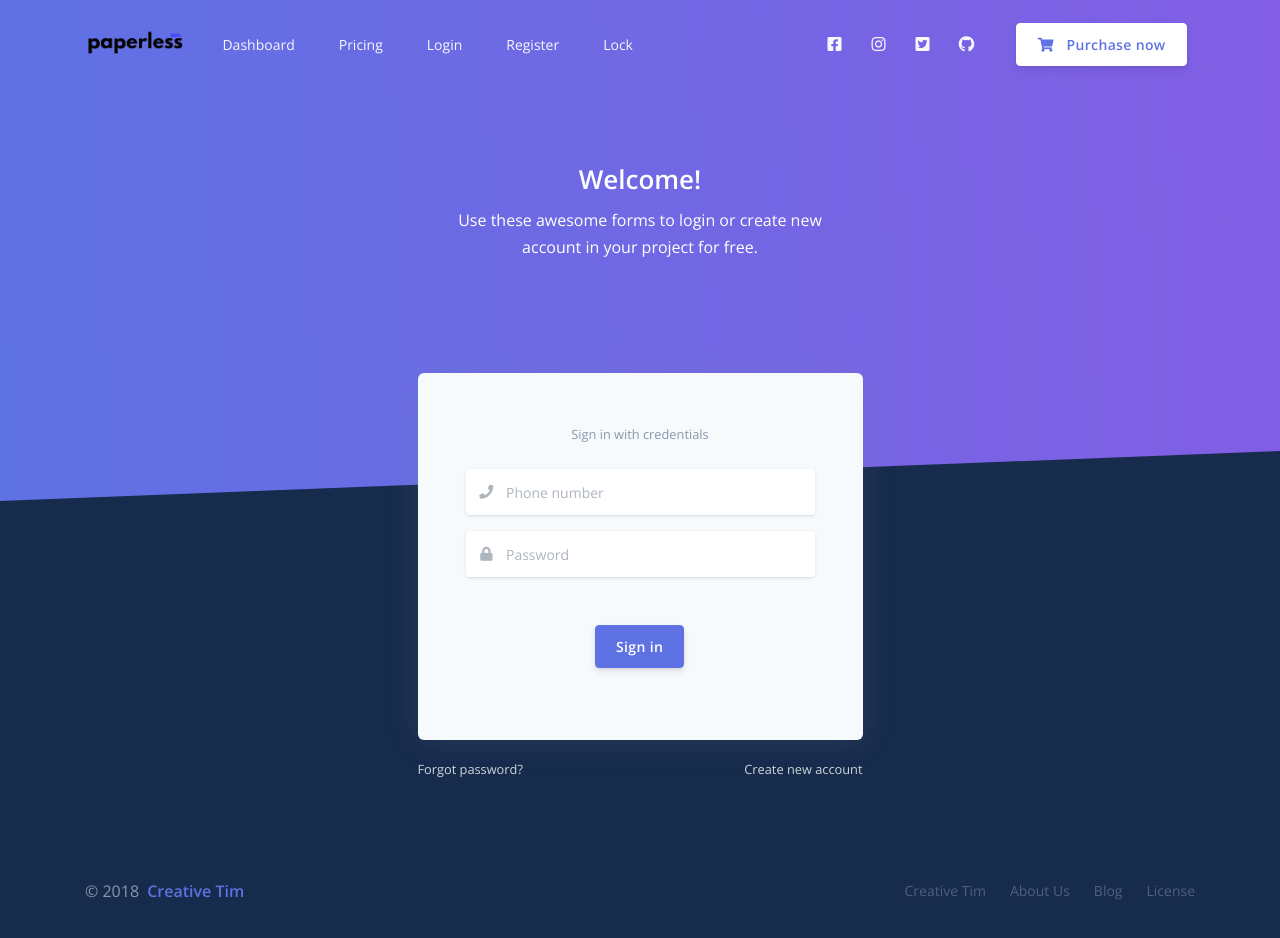
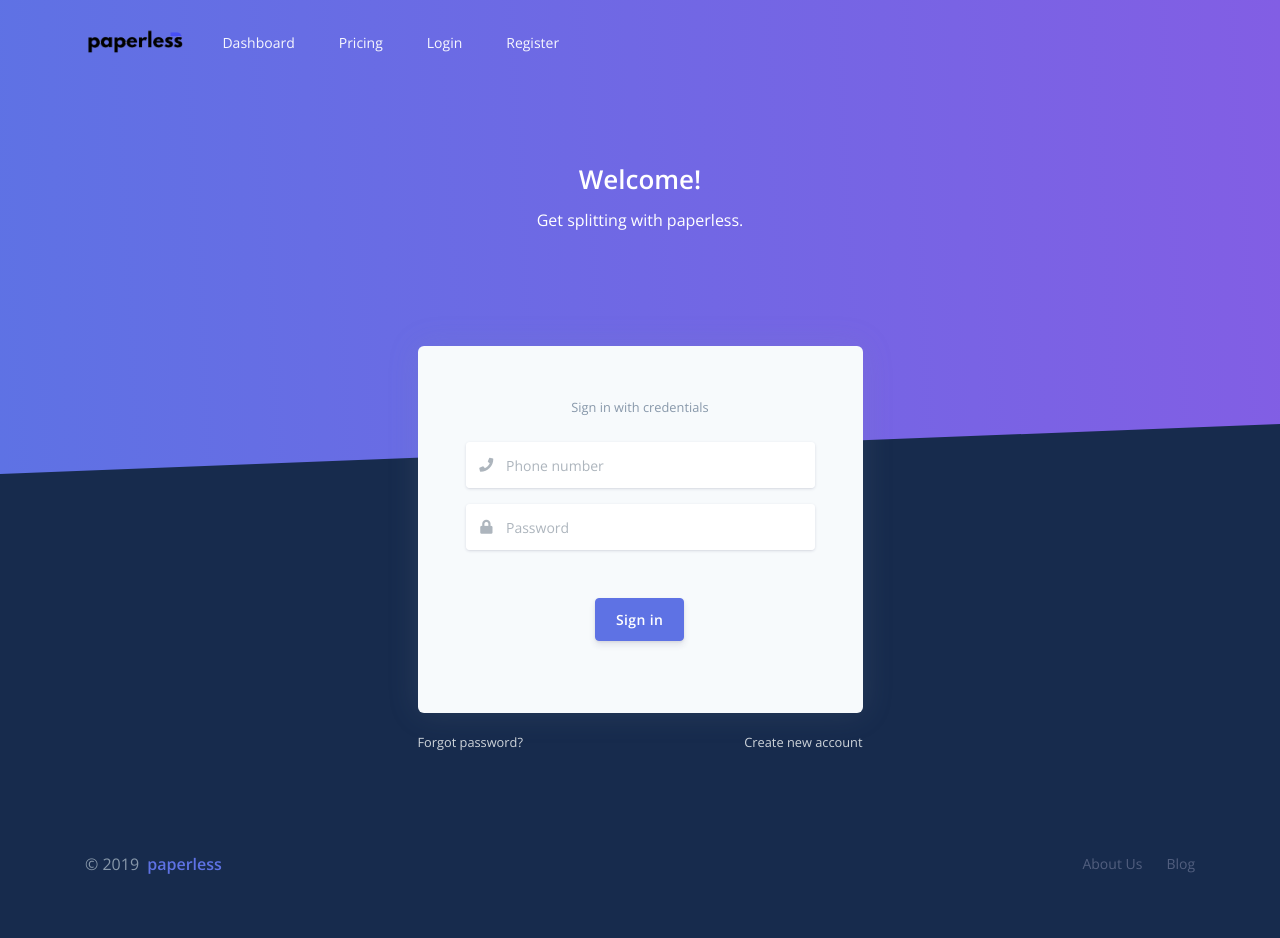
Before and after one commit to Connarts/paperless, a website: page login.html in a window 1280 px wide. Drawn offline with nearby package versions, Linux system fonts and the light colour scheme; files that its build step writes are made by us from their sources; files whose address does not match are found by name.

Commit message:
Started cleaning up the login

```diff
--- a/login.html
+++ b/login.html
@@ -11,25 +11,29 @@
   <!-- Canonical SEO -->
   <link rel="canonical" href="https://www.creative-tim.com/product/argon-dashboard-pro" />
   <!--  Social tags      -->
-  <meta name="keywords" content="dashboard, bootstrap 4 dashboard, bootstrap 4 design, bootstrap 4 system, bootstrap 4, bootstrap 4 uit kit, bootstrap 4 kit, argon, argon ui kit, creative tim, html kit, html css template, web template, bootstrap, bootstrap 4, css3 template, frontend, responsive bootstrap template, bootstrap ui kit, responsive ui kit, argon dashboard">
+  <meta name="keywords"
+    content="dashboard, bootstrap 4 dashboard, bootstrap 4 design, bootstrap 4 system, bootstrap 4, bootstrap 4 uit kit, bootstrap 4 kit, argon, argon ui kit, creative tim, html kit, html css template, web template, bootstrap, bootstrap 4, css3 template, frontend, responsive bootstrap template, bootstrap ui kit, responsive ui kit, argon dashboard">
   <meta name="description" content="Start your development with a Dashboard for Bootstrap 4.">
   <!-- Schema.org markup for Google+ -->
   <meta itemprop="name" content="Argon - Premium Dashboard for Bootstrap 4 by Creative Tim">
   <meta itemprop="description" content="Start your development with a Dashboard for Bootstrap 4.">
-  <meta itemprop="image" content="https://s3.amazonaws.com/creativetim_bucket/products/137/original/opt_adp_thumbnail.jpg">
+  <meta itemprop="image"
+    content="https://s3.amazonaws.com/creativetim_bucket/products/137/original/opt_adp_thumbnail.jpg">
   <!-- Twitter Card data -->
   <meta name="twitter:card" content="product">
   <meta name="twitter:site" content="@Paperless_ng">
   <meta name="twitter:title" content="Argon - Premium Dashboard for Bootstrap 4 by Creative Tim">
   <meta name="twitter:description" content="Start your development with a Dashboard for Bootstrap 4.">
   <meta name="twitter:creator" content="@Paperless_ng">
-  <meta name="twitter:image" content="https://s3.amazonaws.com/creativetim_bucket/products/137/original/opt_adp_thumbnail.jpg">
+  <meta name="twitter:image"
+    content="https://s3.amazonaws.com/creativetim_bucket/products/137/original/opt_adp_thumbnail.jpg">
   <!-- Open Graph data -->
   <meta property="fb:app_id" content="6559687654634437471">
   <meta property="og:title" content="Argon - Premium Dashboard for Bootstrap 4 by Creative Tim" />
   <meta property="og:type" content="article" />
   <meta property="og:url" content="https://demos.creative-tim.com/argon-dashboard/index.html" />
-  <meta property="og:image" content="https://s3.amazonaws.com/creativetim_bucket/products/137/original/opt_adp_thumbnail.jpg" />
+  <meta property="og:image"
+    content="https://s3.amazonaws.com/creativetim_bucket/products/137/original/opt_adp_thumbnail.jpg" />
   <meta property="og:description" content="Start your development with a Dashboard for Bootstrap 4." />
   <meta property="og:site_name" content="Creative Tim" />
   <!-- Favicon -->
@@ -42,16 +46,19 @@
   <!-- Argon CSS -->
   <link rel="stylesheet" href="css/argon.min.css" type="text/css">
   <!-- Google Tag Manager -->
-  <script>(function(w,d,s,l,i){w[l]=w[l]||[];w[l].push({'gtm.start':
-new Date().getTime(),event:'gtm.js'});var f=d.getElementsByTagName(s)[0],
-j=d.createElement(s),dl=l!='dataLayer'?'&l='+l:'';j.async=true;j.src=
-'https://www.googletagmanager.com/gtm.js?id='+i+dl;f.parentNode.insertBefore(j,f);
-})(window,document,'script','dataLayer','GTM-NKDMSK6');</script>
+  <script>(function (w, d, s, l, i) {
+      w[l] = w[l] || []; w[l].push({
+        'gtm.start':
+          new Date().getTime(), event: 'gtm.js'
+      }); var f = d.getElementsByTagName(s)[0],
+        j = d.createElement(s), dl = l != 'dataLayer' ? '&l=' + l : ''; j.async = true; j.src =
+          'https://www.googletagmanager.com/gtm.js?id=' + i + dl; f.parentNode.insertBefore(j, f);
+    })(window, document, 'script', 'dataLayer', 'GTM-NKDMSK6');</script>
   <!-- End Google Tag Manager -->
 
 
-<link rel="stylesheet" href="https://use.fontawesome.com/releases/v5.8.2/css/all.css"
-  integrity="sha384-oS3vJWv+0UjzBfQzYUhtDYW+Pj2yciDJxpsK1OYPAYjqT085Qq/1cq5FLXAZQ7Ay" crossorigin="anonymous">
+  <link rel="stylesheet" href="https://use.fontawesome.com/releases/v5.8.2/css/all.css"
+    integrity="sha384-oS3vJWv+0UjzBfQzYUhtDYW+Pj2yciDJxpsK1OYPAYjqT085Qq/1cq5FLXAZQ7Ay" crossorigin="anonymous">
   <!-- <link href="https://stackpath.bootstrapcdn.com/bootstrap/4.3.1/css/bootstrap.min.css" rel="stylesheet"
     integrity="sha384-ggOyR0iXCbMQv3Xipma34MD+dH/1fQ784/j6cY/iJTQUOhcWr7x9JvoRxT2MZw1T" crossorigin="anonymous">
   <script src="https://code.jquery.com/jquery-3.4.1.min.js"
@@ -64,7 +71,8 @@ j=d.createElement(s),dl=l!='dataLayer'?'&l='+l:'';j.async=true;j.src=
 
 <body class="bg-default">
   <!-- Google Tag Manager (noscript) -->
-  <noscript><iframe src="https://www.googletagmanager.com/ns.html?id=GTM-NKDMSK6" height="0" width="0" style="display:none;visibility:hidden"></iframe></noscript>
+  <noscript><iframe src="https://www.googletagmanager.com/ns.html?id=GTM-NKDMSK6" height="0" width="0"
+      style="display:none;visibility:hidden"></iframe></noscript>
   <!-- End Google Tag Manager (noscript) -->
   <!-- Navbar -->
   <nav id="navbar-main" class="navbar navbar-horizontal navbar-transparent navbar-main navbar-expand-lg navbar-light">
@@ -72,7 +80,8 @@ j=d.createElement(s),dl=l!='dataLayer'?'&l='+l:'';j.async=true;j.src=
       <a class="navbar-brand" href="/dashboard">
         <img src="img/h trans paperless_logo.png">
       </a>
-      <button class="navbar-toggler" type="button" data-toggle="collapse" data-target="#navbar-collapse" aria-controls="navbar-collapse" aria-expanded="false" aria-label="Toggle navigation">
+      <button class="navbar-toggler" type="button" data-toggle="collapse" data-target="#navbar-collapse"
+        aria-controls="navbar-collapse" aria-expanded="false" aria-label="Toggle navigation">
         <span class="navbar-toggler-icon"></span>
       </button>
       <div class="navbar-collapse navbar-custom-collapse collapse" id="navbar-collapse">
@@ -84,7 +93,8 @@ j=d.createElement(s),dl=l!='dataLayer'?'&l='+l:'';j.async=true;j.src=
               </a>
             </div>
             <div class="col-6 collapse-close">
-              <button type="button" class="navbar-toggler" data-toggle="collapse" data-target="#navbar-collapse" aria-controls="navbar-collapse" aria-expanded="false" aria-label="Toggle navigation">
+              <button type="button" class="navbar-toggler" data-toggle="collapse" data-target="#navbar-collapse"
+                aria-controls="navbar-collapse" aria-expanded="false" aria-label="Toggle navigation">
                 <span></span>
                 <span></span>
               </button>
@@ -112,47 +122,8 @@ j=d.createElement(s),dl=l!='dataLayer'?'&l='+l:'';j.async=true;j.src=
               <span class="nav-link-inner--text">Register</span>
             </a>
           </li>
-          <li class="nav-item">
-            <a href="../../pages/examples/lock.html" class="nav-link">
-              <span class="nav-link-inner--text">Lock</span>
-            </a>
-          </li>
         </ul>
         <hr class="d-lg-none" />
-        <ul class="navbar-nav align-items-lg-center ml-lg-auto">
-          <li class="nav-item">
-            <a class="nav-link nav-link-icon" href="https://www.facebook.com/creativetim" target="_blank" data-toggle="tooltip" data-original-title="Like us on Facebook">
-              <i class="fab fa-facebook-square"></i>
-              <span class="nav-link-inner--text d-lg-none">Facebook</span>
-            </a>
-          </li>
-          <li class="nav-item">
-            <a class="nav-link nav-link-icon" href="https://www.instagram.com/creativetimofficial" target="_blank" data-toggle="tooltip" data-original-title="Follow us on Instagram">
-              <i class="fab fa-instagram"></i>
-              <span class="nav-link-inner--text d-lg-none">Instagram</span>
-            </a>
-          </li>
-          <li class="nav-item">
-            <a class="nav-link nav-link-icon" href="https://twitter.com/creativetim" target="_blank" data-toggle="tooltip" data-original-title="Follow us on Twitter">
-              <i class="fab fa-twitter-square"></i>
-              <span class="nav-link-inner--text d-lg-none">Twitter</span>
-            </a>
-          </li>
-          <li class="nav-item">
-            <a class="nav-link nav-link-icon" href="https://github.com/creativetimofficial" target="_blank" data-toggle="tooltip" data-original-title="Star us on Github">
-              <i class="fab fa-github"></i>
-              <span class="nav-link-inner--text d-lg-none">Github</span>
-            </a>
-          </li>
-          <li class="nav-item d-none d-lg-block ml-lg-4">
-            <a href="https://www.creative-tim.com/product/argon-dashboard-pro" target="_blank" class="btn btn-neutral btn-icon">
-              <span class="btn-inner--icon">
-                <i class="fas fa-shopping-cart mr-2"></i>
-              </span>
-              <span class="nav-link-inner--text">Purchase now</span>
-            </a>
-          </li>
-        </ul>
       </div>
     </div>
   </nav>
@@ -165,13 +136,14 @@ j=d.createElement(s),dl=l!='dataLayer'?'&l='+l:'';j.async=true;j.src=
           <div class="row justify-content-center">
             <div class="col-xl-5 col-lg-6 col-md-8 px-5">
               <h1 class="text-white">Welcome!</h1>
-              <p class="text-lead text-white">Use these awesome forms to login or create new account in your project for free.</p>
+              <p class="text-lead text-white">Get splitting with paperless.</p>
             </div>
           </div>
         </div>
       </div>
       <div class="separator separator-bottom separator-skew zindex-100">
-        <svg x="0" y="0" viewBox="0 0 2560 100" preserveAspectRatio="none" version="1.1" xmlns="http://www.w3.org/2000/svg">
+        <svg x="0" y="0" viewBox="0 0 2560 100" preserveAspectRatio="none" version="1.1"
+          xmlns="http://www.w3.org/2000/svg">
           <polygon class="fill-default" points="2560 0 2560 100 0 100"></polygon>
         </svg>
       </div>
@@ -196,7 +168,8 @@ j=d.createElement(s),dl=l!='dataLayer'?'&l='+l:'';j.async=true;j.src=
             </div> -->
             <div class="card-body px-lg-5 py-lg-5">
               <div class="text-center text-muted mb-4">
-                <small><!-- Or --> Sign in with credentials</small>
+                <small>
+                  <!-- Or --> Sign in with credentials</small>
               </div>
               <form role="form" method="POST" action="/login" enctype="application/x-www-form-urlencoded">
                 <div class="form-group mb-3">
@@ -212,7 +185,8 @@ j=d.createElement(s),dl=l!='dataLayer'?'&l='+l:'';j.async=true;j.src=
                     <div class="input-group-prepend">
                       <span class="input-group-text"><i class="fas fa-lock"></i></span>
                     </div>
-                    <input class="form-control" name="password" autocomplete="current-password" placeholder="Password" type="password">
+                    <input class="form-control" name="password" autocomplete="current-password" placeholder="Password"
+                      type="password">
                   </div>
                 </div>
                 <!-- <div class="custom-control custom-control-alternative custom-checkbox">
@@ -246,23 +220,19 @@ j=d.createElement(s),dl=l!='dataLayer'?'&l='+l:'';j.async=true;j.src=
       <div class="row align-items-center justify-content-xl-between">
         <div class="col-xl-6">
           <div class="copyright text-center text-xl-left text-muted">
-            &copy; 2018 <a href="https://www.creative-tim.com" class="font-weight-bold ml-1" target="_blank">Creative Tim</a>
+            &copy; 2019 <a href="#" class="font-weight-bold ml-1" target="_blank">paperless</a>
           </div>
         </div>
         <div class="col-xl-6">
           <ul class="nav nav-footer justify-content-center justify-content-xl-end">
-            <li class="nav-item">
-              <a href="https://www.creative-tim.com" class="nav-link" target="_blank">Creative Tim</a>
-            </li>
+
             <li class="nav-item">
               <a href="https://www.creative-tim.com/presentation" class="nav-link" target="_blank">About Us</a>
             </li>
             <li class="nav-item">
               <a href="http://blog.creative-tim.com" class="nav-link" target="_blank">Blog</a>
             </li>
-            <li class="nav-item">
-              <a href="https://www.creative-tim.com/license" class="nav-link" target="_blank">License</a>
-            </li>
+
           </ul>
         </div>
       </div>
```
